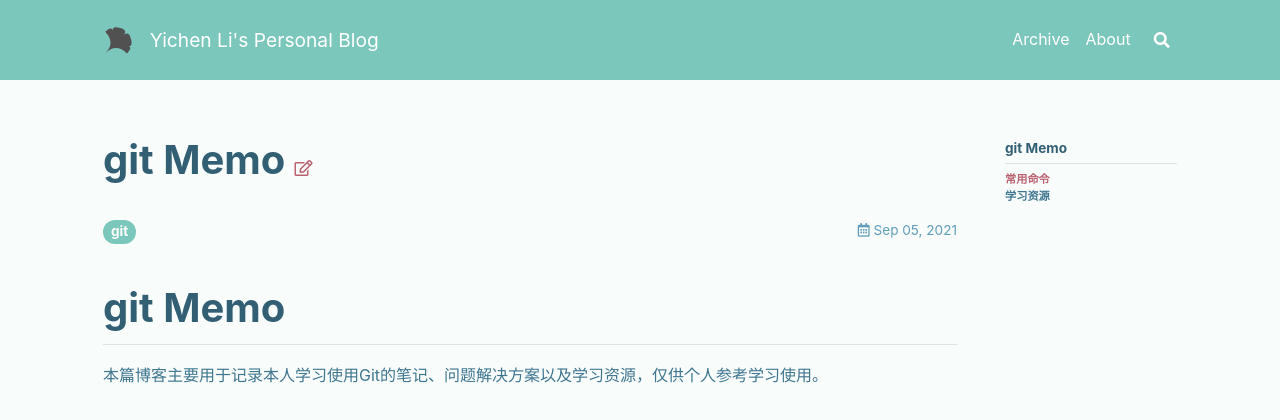
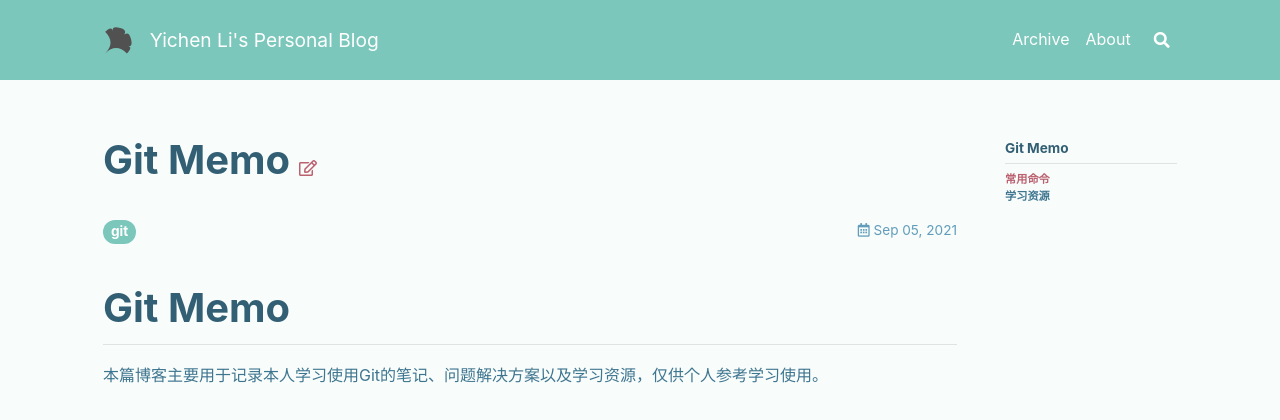
Before and after one commit to BepfCp/BepfCp.github.io, a Jekyll site: the page built from _posts/2021-09-05-git-memo.md, in a window 1280 px wide. Shown: the top 420 px of the page. Built offline with Jekyll 4.4.1, drawn with Linux system fonts in a browser that asks for light colours; nearby versions of some CDN libraries.

```diff
--- a/_posts/2021-09-05-git-memo.md
+++ b/_posts/2021-09-05-git-memo.md
@@ -1,11 +1,11 @@
 ---
-title: git Memo
+title: Git Memo
 tags:
 - git
 date: 2021-09-05 10:50:00
 ---
 
-# git Memo
+# Git Memo
 
 本篇博客主要用于记录本人学习使用Git的笔记、问题解决方案以及学习资源，仅供个人参考学习使用。
 
```
